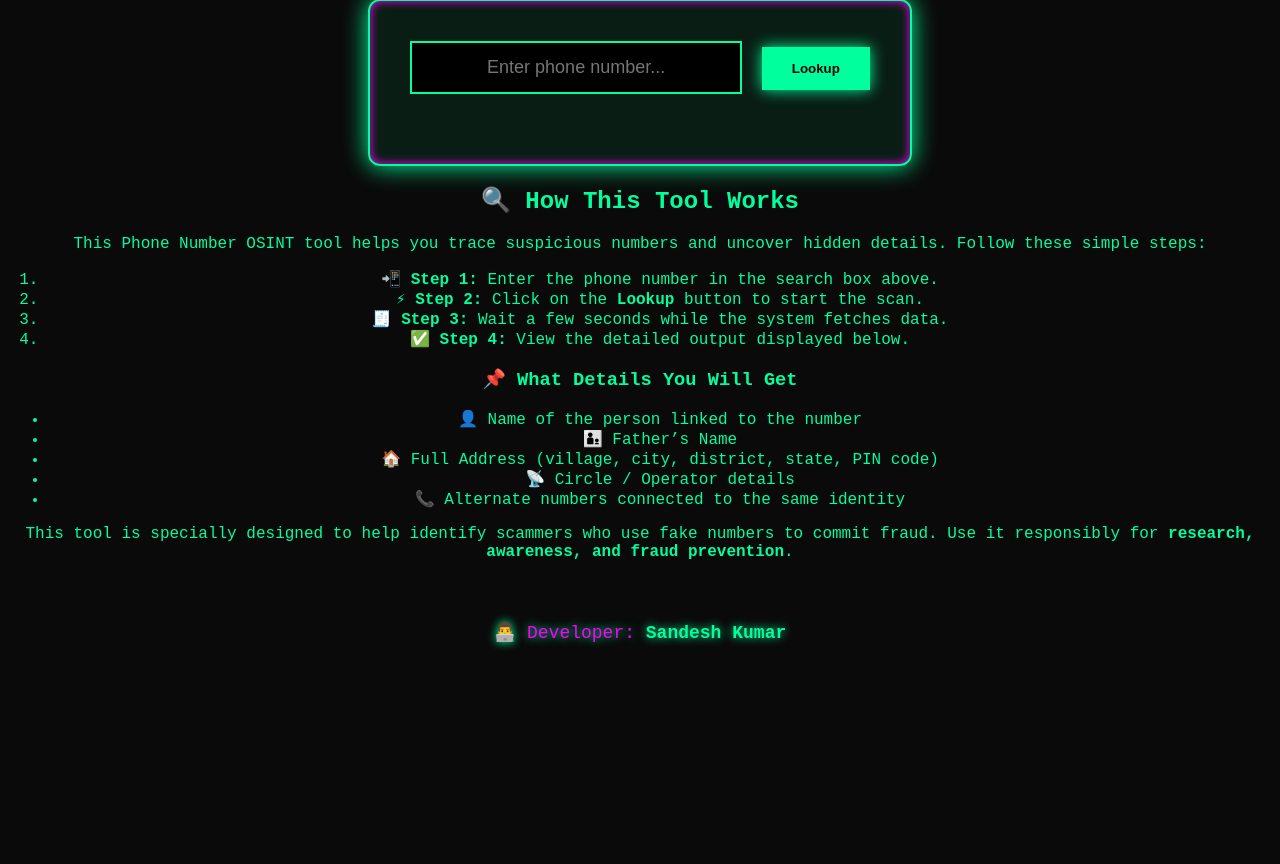
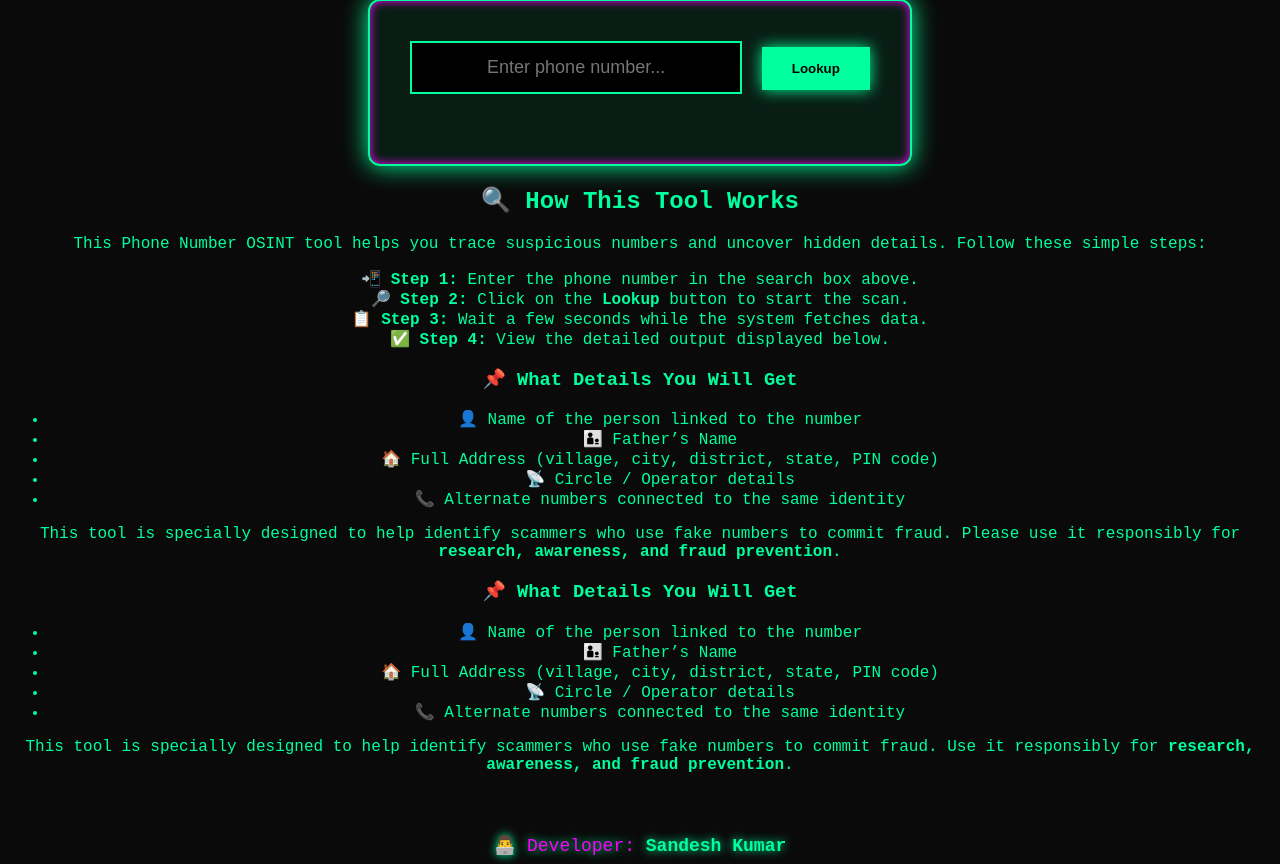
Before and after one commit to rnji8177-bot/lookp, a Flask app: page / in a window 1280 px wide. Shown: the part 158-1022 px from the top of the page. Before the commit the page ends 807 px from the top, so only its background shows below. Run offline with Flask 3, Linux system fonts and the light colour scheme.

Commit message:
Update index.html

```diff
--- a/lookp/templates/index.html
+++ b/lookp/templates/index.html
@@ -21,12 +21,28 @@
     This Phone Number OSINT tool helps you trace suspicious numbers and uncover hidden details.
     Follow these simple steps:
   </p>
-    <ol>
+  <ul style="list-style:none; padding-left:0;">
     <li>📲 <b>Step 1:</b> Enter the phone number in the search box above.</li>
-      <li>⚡ <b>Step 2:</b> Click on the <b>Lookup</b> button to start the scan.</li>
-      <li>🧾 <b>Step 3:</b> Wait a few seconds while the system fetches data.</li>
+    <li>🔎 <b>Step 2:</b> Click on the <b>Lookup</b> button to start the scan.</li>
+    <li>📋 <b>Step 3:</b> Wait a few seconds while the system fetches data.</li>
     <li>✅ <b>Step 4:</b> View the detailed output displayed below.</li>
-    </ol>
+  </ul>
+
+  <h3>📌 What Details You Will Get</h3>
+  <ul>
+    <li>👤 Name of the person linked to the number</li>
+    <li>👨‍👦 Father’s Name</li>
+    <li>🏠 Full Address (village, city, district, state, PIN code)</li>
+    <li>📡 Circle / Operator details</li>
+    <li>📞 Alternate numbers connected to the same identity</li>
+  </ul>
+
+  <p>
+    This tool is specially designed to help identify scammers who use fake numbers to commit fraud.
+    Please use it responsibly for <b>research, awareness, and fraud prevention</b>.
+  </p>
+</div>
+
 
     <h3>📌 What Details You Will Get</h3>
     <ul>
```
Lines whose indentation alone changed are shown as unchanged.
